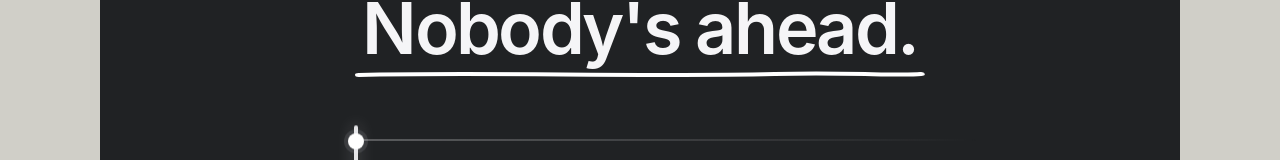
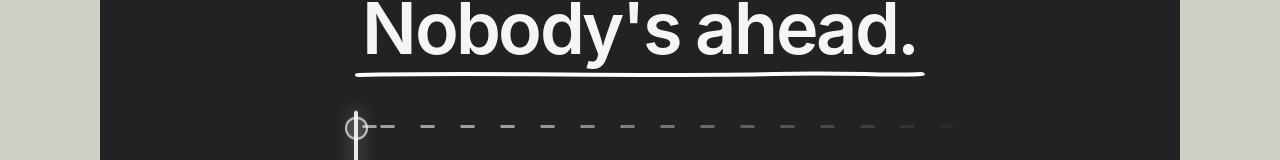
Before and after one commit to eliaszzsenh/anyone-can-carousel, a React (Vite) app: page / in a window 1280 px wide. Shown: the part 4046-4206 px from the top of the page. Built offline with nearby package versions, Linux system fonts and the light colour scheme.

Commit message:
feat: cooler Slide 4, bigger Slide 7 check, stronger idle motion

```diff
--- a/src/carousel/Slide4.tsx
+++ b/src/carousel/Slide4.tsx
@@ -1,15 +1,19 @@
 import { Slide, Eyebrow, head, sub, ui, INK_D, U, Letters } from "./kit";
 
-/* ANIMATION (play-then-freeze — the calm REFRAME breath; restraint over flash):
-   1. Eyebrow + headline block rise in (cc-rise). "moving this fast." is white.
-   2. "Nobody's ahead." rises a beat later; its WHITE pencil <U> draws in after it lands.
-   3. THE VISUAL — a starting GRID: the bold START line draws top→bottom (~0.95s); the
-      5 lanes (the open road AHEAD) draw out left→right, staggered; then a runner pops in
-      on each lane, ALL on the start line (nobody is ahead); "DAY 1" marks the line.
-   4. Bottom body line fades in last. Freeze.
-   Frozen base = full lines + dots present (the .carcar-play scoping keeps stills static).
-   Elements: headline, underline (draw), start line (draw), 5 lanes (draw), 5 runners
-   (pop), Day 1 (fade-up), body. */
+/* ANIMATION (play-then-freeze — the calm REFRAME breath):
+   1. Eyebrow + headline roll in (Letters). "Nobody's ahead." rises a beat later;
+      its WHITE pencil <U> draws after it lands.
+   2. THE VISUAL — a race START: the bold start line draws top→bottom (~0.95s); the
+      5 lanes (the open road AHEAD) draw out left→right, staggered, then begin to
+      FLOW (dashed road markings stream rightward forever — time moving, but you're
+      still at the line). 5 runner avatars pop onto the start line, ALL level; ONE
+      is YOU. "DAY 1" marks the line. The whole grid idles with a slow float.
+   3. Bottom body line fades in last. Freeze.
+   Frozen base = full lines + avatars present (.carcar-play scoping keeps stills
+   static; the flow/float only run live). */
+
+const LANES = [0, 1, 2, 3, 4];
+const YOU = 2;
 
 export default function Slide4() {
   return (
@@ -17,8 +21,9 @@ export default function Slide4() {
       <style>{`
         .carcar-play .s4-start{transform-origin:top center;animation:s4StartDraw .55s var(--eo) .95s both;}
         @keyframes s4StartDraw{from{transform:scaleY(0);}to{transform:scaleY(1);}}
-        .carcar-play .s4-lane{transform-origin:left center;animation:s4LaneDraw .62s var(--eo) var(--d,1s) both;}
+        .carcar-play .s4-lane{transform-origin:left center;animation:s4LaneDraw .62s var(--eo) var(--d,1s) both, s4Flow 1.1s linear 1.9s infinite;}
         @keyframes s4LaneDraw{from{transform:scaleX(0);opacity:0;}to{transform:scaleX(1);opacity:1;}}
+        @keyframes s4Flow{from{background-position:0 0;}to{background-position:40px 0;}}
         .carcar-play .s4-label{animation:s4LabelUp .6s var(--eo) var(--d,0s) both;}
         @keyframes s4LabelUp{from{opacity:0;transform:translate(-50%,8px);}to{opacity:1;transform:translate(-50%,0);}}
       `}</style>
@@ -56,14 +61,13 @@ export default function Slide4() {
         </div>
       </div>
 
-      {/* the starting GRID — everyone lined up at the same start; the lanes (the
-          road ahead) stretch out empty, so nobody is ahead. */}
+      {/* the starting line — everyone level; the road ahead flows on, empty */}
       <div
         className="cc-float"
         style={
           {
             position: "absolute",
-            top: 612,
+            top: 600,
             left: "50%",
             marginLeft: -360,
             width: 720,
@@ -73,20 +77,24 @@ export default function Slide4() {
           } as React.CSSProperties
         }
       >
-        {/* lanes — the open road ahead, fading into the distance (empty) */}
-        {[0, 1, 2, 3, 4].map((i) => (
+        {/* lanes — dashed road markings that draw in then FLOW right, fading away */}
+        {LANES.map((i) => (
           <div
             key={"lane" + i}
             className="s4-lane"
             style={
               {
                 position: "absolute",
-                left: 74,
+                left: 78,
                 top: 22 + i * 46,
-                width: 626,
-                height: 2,
+                width: 618,
+                height: 3,
                 background:
-                  "linear-gradient(to right, rgba(245,245,247,0.28), rgba(245,245,247,0))",
+                  "repeating-linear-gradient(to right, rgba(245,245,247,0.6) 0 14px, rgba(245,245,247,0) 14px 40px)",
+                WebkitMaskImage:
+                  "linear-gradient(to right, #000 0%, #000 24%, transparent 100%)",
+                maskImage:
+                  "linear-gradient(to right, #000 0%, #000 24%, transparent 100%)",
                 transformOrigin: "left center",
                 "--d": `${1.05 + i * 0.08}s`,
               } as React.CSSProperties
@@ -103,32 +111,62 @@ export default function Slide4() {
             top: 8,
             width: 4,
             height: 212,
-            background: "rgba(245,245,247,0.92)",
+            background: "rgba(245,245,247,0.95)",
             borderRadius: 2,
-            boxShadow: "0 0 16px 2px rgba(245,245,247,0.18)",
+            boxShadow: "0 0 18px 3px rgba(245,245,247,0.22)",
           }}
         />
 
-        {/* runners — one per lane, ALL on the start line (nobody ahead) */}
-        {[0, 1, 2, 3, 4].map((i) => (
+        {/* runners — one per lane, ALL on the start line; one is YOU */}
+        {LANES.map((i) => {
+          const you = i === YOU;
+          const sz = you ? 30 : 19;
+          return (
             <div
               key={"run" + i}
               className="cc-pop"
               style={
                 {
                   position: "absolute",
-                left: 68,
-                top: 16 + i * 46,
-                width: 16,
-                height: 16,
+                  left: 74 - sz / 2,
+                  top: 23 + i * 46 - sz / 2,
+                  width: sz,
+                  height: sz,
                   borderRadius: 999,
-                background: "#fff",
-                boxShadow: "0 0 0 4px rgba(245,245,247,0.10)",
+                  background: you ? "#fff" : "rgba(245,245,247,0.12)",
+                  border: you ? "none" : "2px solid rgba(245,245,247,0.72)",
+                  boxShadow: you
+                    ? "0 0 0 7px rgba(245,245,247,0.14), 0 8px 20px rgba(0,0,0,0.45)"
+                    : "none",
                   "--d": `${1.5 + i * 0.09}s`,
                 } as React.CSSProperties
               }
             />
-        ))}
+          );
+        })}
+
+        {/* "you" tag above the highlighted runner */}
+        <div
+          className="s4-label"
+          style={
+            {
+              position: "absolute",
+              left: 74,
+              top: 23 + YOU * 46 - 44,
+              transform: "translateX(-50%)",
+              fontFamily: ui,
+              fontSize: 18,
+              fontWeight: 700,
+              letterSpacing: "0.18em",
+              textTransform: "uppercase",
+              color: "#fff",
+              whiteSpace: "nowrap",
+              "--d": "2.1s",
+            } as React.CSSProperties
+          }
+        >
+          you
+        </div>
 
         {/* DAY 1 — marks the start line */}
         <div
@@ -146,7 +184,7 @@ export default function Slide4() {
               textTransform: "uppercase",
               color: "rgba(245,245,247,0.6)",
               whiteSpace: "nowrap",
-              "--d": "2.05s",
+              "--d": "2.2s",
             } as React.CSSProperties
           }
         >
@@ -168,7 +206,7 @@ export default function Slide4() {
           style={{
             ...sub(28, true),
             padding: "0 160px",
-            ["--d" as string]: "2.25s",
+            ["--d" as string]: "2.4s",
           }}
         >
           Everyone is standing at the same starting line.
--- a/src/carousel/Slide7.tsx
+++ b/src/carousel/Slide7.tsx
@@ -70,8 +70,8 @@ export default function Slide7() {
             className="cc-float"
             style={{
               position: "relative",
-              width: 156,
-              height: 156,
+              width: 210,
+              height: 210,
               // the circle gesture lands first
               ["--pencil-delay" as any]: "0.95s",
               ["--fdelay" as any]: "2.2s",
@@ -79,8 +79,8 @@ export default function Slide7() {
             }}
           >
             <svg
-              width="156"
-              height="156"
+              width="210"
+              height="210"
               viewBox="0 0 156 156"
               fill="none"
               style={{
@@ -100,7 +100,7 @@ export default function Slide7() {
                 strokeLinejoin="round"
               />
             </svg>
-            <PencilCircle color={INK} size={156} />
+            <PencilCircle color={INK} size={210} />
           </div>
 
           {/* emphasis line — "you" is oversized + extreme hand-drawn underline.
@@ -108,7 +108,7 @@ export default function Slide7() {
           <div
             className="cc-fade"
             style={{
-              marginTop: 56,
+              marginTop: 96,
               display: "flex",
               alignItems: "baseline",
               justifyContent: "center",
--- a/src/carousel/kit.tsx
+++ b/src/carousel/kit.tsx
@@ -106,8 +106,8 @@ const CARCAR_ANIM_CSS = `
 @keyframes ccGrow{from{opacity:0;transform:scaleY(.04);filter:blur(5px);}to{opacity:1;transform:scaleY(1);filter:blur(0);}}
 @keyframes ccDraw{0%{opacity:0;stroke-dashoffset:1;}12%{opacity:var(--so,1);}100%{opacity:var(--so,1);stroke-dashoffset:0;}}
 @keyframes ccLetter{from{opacity:0;transform:translateY(0.42em);filter:blur(7px);}to{opacity:1;transform:translateY(0);filter:blur(0);}}
-@keyframes ccFloat{0%,100%{transform:translateY(0);}50%{transform:translateY(-7px);}}
-@keyframes ccBreath{0%,100%{transform:scale(1);}50%{transform:scale(1.035);}}
+@keyframes ccFloat{0%,100%{transform:translateY(0);}50%{transform:translateY(-14px);}}
+@keyframes ccBreath{0%,100%{transform:scale(1);}50%{transform:scale(1.055);}}
 @media (prefers-reduced-motion: reduce){
 .carcar-play .cc-rise,.carcar-play .cc-rise-sm,.carcar-play .cc-fade,.carcar-play .cc-pop,.carcar-play .cc-drop,.carcar-play .cc-grow,.carcar-play .cc-pencil-stroke,.carcar-play .cc-pencil-stroke-2,.carcar-play .cc-letter,.carcar-play .cc-float,.carcar-play .cc-breath{animation:none!important;opacity:1!important;transform:none!important;filter:none!important;stroke-dashoffset:0!important;}
 }
```
Lines whose indentation alone changed are shown as unchanged.
